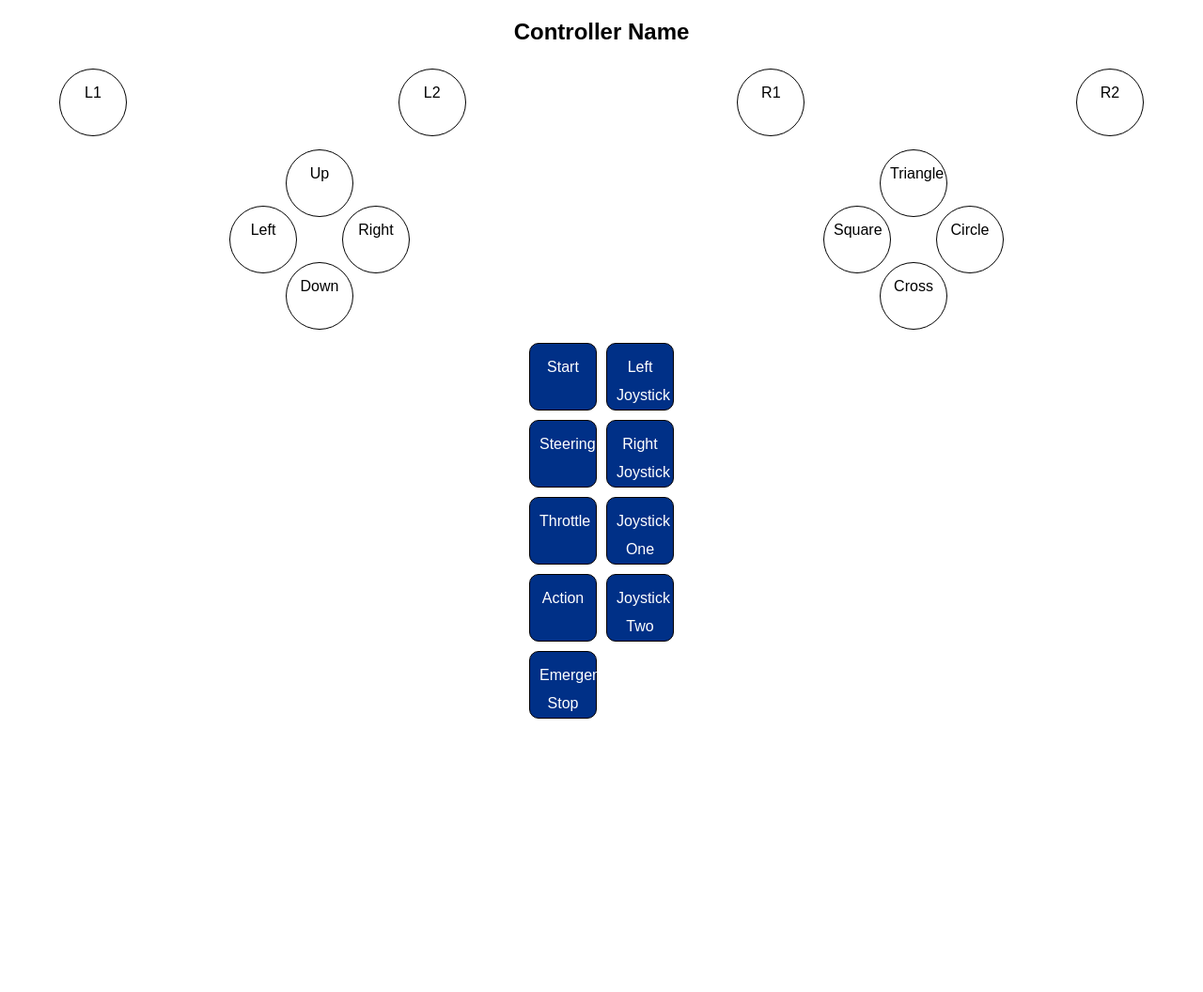
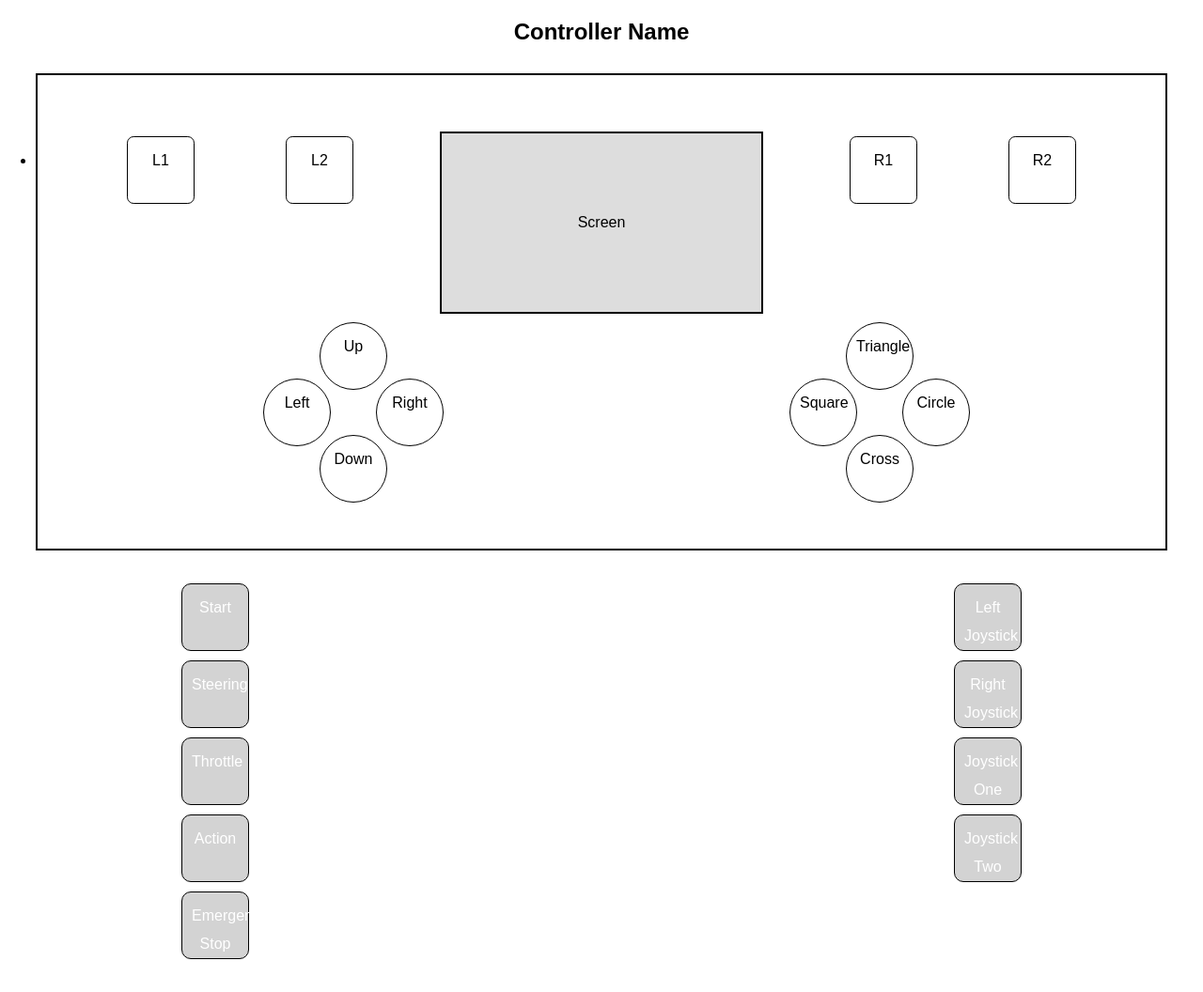
Before and after one commit to Road-Train/SolarBoat, a Django app: page / in a window 1280 px wide. Shown: the whole page at 94% size. Before the commit the page ends 765 px from the top, so only its background shows below. Run offline with Django 4.2, Linux system fonts and the light colour scheme.

Commit message:
Add styling and keyboard navigation

```diff
--- a/controller_dashboard/control_panel/templates/control_panel/dashboard.html
+++ b/controller_dashboard/control_panel/templates/control_panel/dashboard.html
@@ -36,15 +36,14 @@
             line-height: 30px;
             text-align: center;
             border-radius: 10px;
-            background-color: #003087;
-            /* PlayStation Blue */
+            background-color: lightgray;
             color: #fff;
-            /* White text */
         }
 
         .control-panel {
             display: flex;
-            justify-content: center;
+            justify-content: space-around;
+            align-items: flex-start;
             margin-bottom: 30px;
         }
 
@@ -54,13 +53,6 @@
             flex-direction: column;
             align-items: center;
         }
-
-        .control-buttons {
-            justify-content: space-between;
-            height: 100%;
-        }
-
-
 
         .controller-elements {
             display: flex;
@@ -127,59 +119,127 @@
         .shoulder-buttons {
             display: flex;
             justify-content: space-between;
-            margin: 0 50px;
+            margin: 20px 50px;
+        }
+
+        .shoulder-buttons .button {
+            border-radius: 10%;
+        }
+
+        .screen {
+            width: 300px;
+            height: 150px;
+            border: 2px solid #000;
+            background-color: #ddd;
+            display: flex;
+            justify-content: center;
+            align-items: center;
+            padding: 20px;
+        }
+
+        .space {
+            width: 20px;
+            height: 100%;
+        }
+
+        .container {
+            border: 2px solid #000;
+            padding: 40px;
+            display: list-item;
+            text-align: center;
+            margin: 30px;
         }
     </style>
 </head>
 
 <body>
     <h2>Controller Name</h2>
+    <div class="container">
         <div class="shoulder-buttons">
             <div class="button" onclick="alert('L1 clicked')">L1</div>
             <div class="button" onclick="alert('L2 clicked')">L2</div>
+            <!-- Add the screen -->
+            <div class="screen">Screen</div>
             <div class="button" onclick="alert('R1 clicked')">R1</div>
             <div class="button" onclick="alert('R2 clicked')">R2</div>
         </div>
+
         <div class="controller-elements">
             <div class="dpad">
                 <div></div>
-            <div class="button" onclick="alert('Up clicked')">Up</div>
+                <div class="button" onclick="alert('Up clicked')" tabindex="1">Up</div>
                 <div></div>
-            <div class="button" onclick="alert('Left clicked')">Left</div>
+                <div class="button" onclick="alert('Left clicked')" tabindex="2">Left</div>
                 <div></div>
-            <div class="button" onclick="alert('Right clicked')">Right</div>
+                <div class="button" onclick="alert('Right clicked')" tabindex="3">Right</div>
                 <div></div>
-            <div class="button" onclick="alert('Down clicked')">Down</div>
+                <div class="button" onclick="alert('Down clicked')" tabindex="4">Down</div>
                 <div></div>
             </div>
+
             <div class="action-buttons">
                 <div></div>
-            <div class="button" onclick="alert('Triangle clicked')">Triangle</div>
+                <div class="button" onclick="alert('Triangle clicked')" tabindex="5">Triangle</div>
                 <div></div>
-            <div class="button" onclick="alert('Square clicked')">Square</div>
+                <div class="button" onclick="alert('Square clicked')" tabindex="6">Square</div>
                 <div></div>
-            <div class="button" onclick="alert('Circle clicked')">Circle</div>
+                <div class="button" onclick="alert('Circle clicked')" tabindex="7">Circle</div>
                 <div></div>
-            <div class="button" onclick="alert('Cross clicked')">Cross</div>
+                <div class="button" onclick="alert('Cross clicked')" tabindex="8">Cross</div>
                 <div></div>
+            </div>
         </div>
     </div>
 
     <div class="control-panel">
         <div class="control-buttons">
-            <div class="dashboard-button" onclick="alert('Start clicked')">Start</div>
-            <div class="dashboard-button" onclick="alert('Steering clicked')">Steering</div>
-            <div class="dashboard-button" onclick="alert('Throttle clicked')">Throttle</div>
-            <div class="dashboard-button" onclick="alert('Action clicked')">Action</div>
-            <div class="dashboard-button" onclick="alert('Emergency Stop clicked')">Emergency Stop</div>
+            <div class="dashboard-button" onclick="alert('Start clicked')" tabindex="9">Start</div>
+            <div class="dashboard-button" onclick="alert('Steering clicked')" tabindex="10">Steering</div>
+            <div class="dashboard-button" onclick="alert('Throttle clicked')" tabindex="11">Throttle</div>
+            <div class="dashboard-button" onclick="alert('Action clicked')" tabindex="12">Action</div>
+            <div class="dashboard-button" onclick="alert('Emergency Stop clicked')" tabindex="13">Emergency Stop</div>
         </div>
+        <div class="space"></div>
         <div class="joysticks">
-            <div class="joystick" onclick="alert('Left Joystick clicked')">Left Joystick</div>
-            <div class="joystick" onclick="alert('Right Joystick clicked')">Right Joystick</div>
-            <div class="joystick" onclick="alert('Joystick One clicked')">Joystick One</div>
-            <div class="joystick" onclick="alert('Joystick Two clicked')">Joystick Two</div>
+            <div class="joystick" onclick="alert('Left Joystick clicked')" tabindex="14">Left Joystick</div>
+            <div class="joystick" onclick="alert('Right Joystick clicked')" tabindex="15">Right Joystick</div>
+            <div class="joystick" onclick="alert('Joystick One clicked')" tabindex="16">Joystick One</div>
+            <div class="joystick" onclick="alert('Joystick Two clicked')" tabindex="17">Joystick Two</div>
         </div>
     </div>
+
+    <script>
+        document.addEventListener('keydown', function (event) {
+            const key = event.key.toLowerCase();
+            const buttons = document.querySelectorAll('.button');
+
+            if (key === 'arrowup' || key === 'arrowdown' || key === 'arrowleft' || key === 'arrowright') {
+                event.preventDefault();
+                const currentIndex = Array.from(buttons).findIndex(button => button === document.activeElement);
+                let newIndex;
+
+                switch (key) {
+                    case 'arrowup':
+                        newIndex = currentIndex - 3 >= 0 ? currentIndex - 3 : currentIndex;
+                        break;
+                    case 'arrowdown':
+                        newIndex = currentIndex + 3 < buttons.length ? currentIndex + 3 : currentIndex;
+                        break;
+                    case 'arrowleft':
+                        newIndex = currentIndex - 1 >= 0 ? currentIndex - 1 : currentIndex;
+                        break;
+                    case 'arrowright':
+                        newIndex = currentIndex + 1 < buttons.length ? currentIndex + 1 : currentIndex;
+                        break;
+                    default:
+                        newIndex = currentIndex;
+                        break;
+                }
+
+                buttons[newIndex].focus();
+            }
+        });
+    </script>
 </body>
 
 </html>
```
Lines whose indentation alone changed are shown as unchanged.
